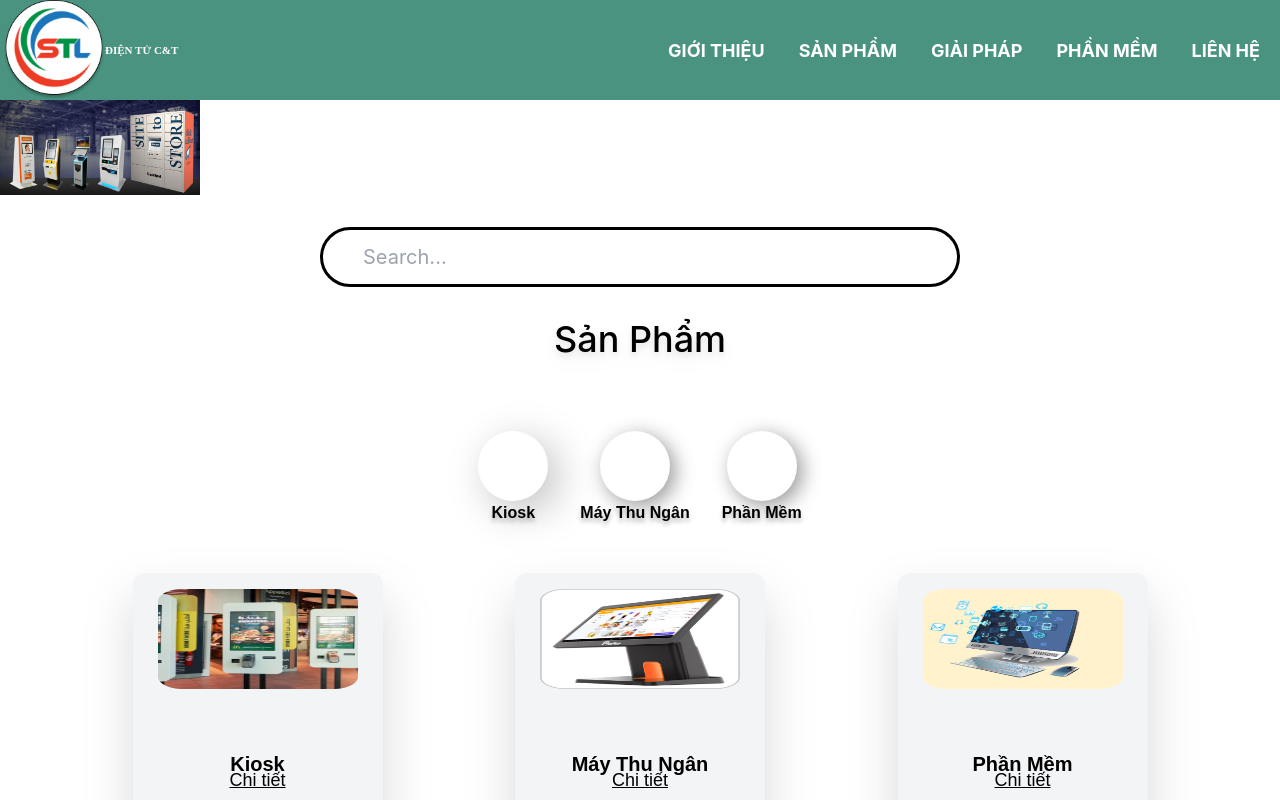
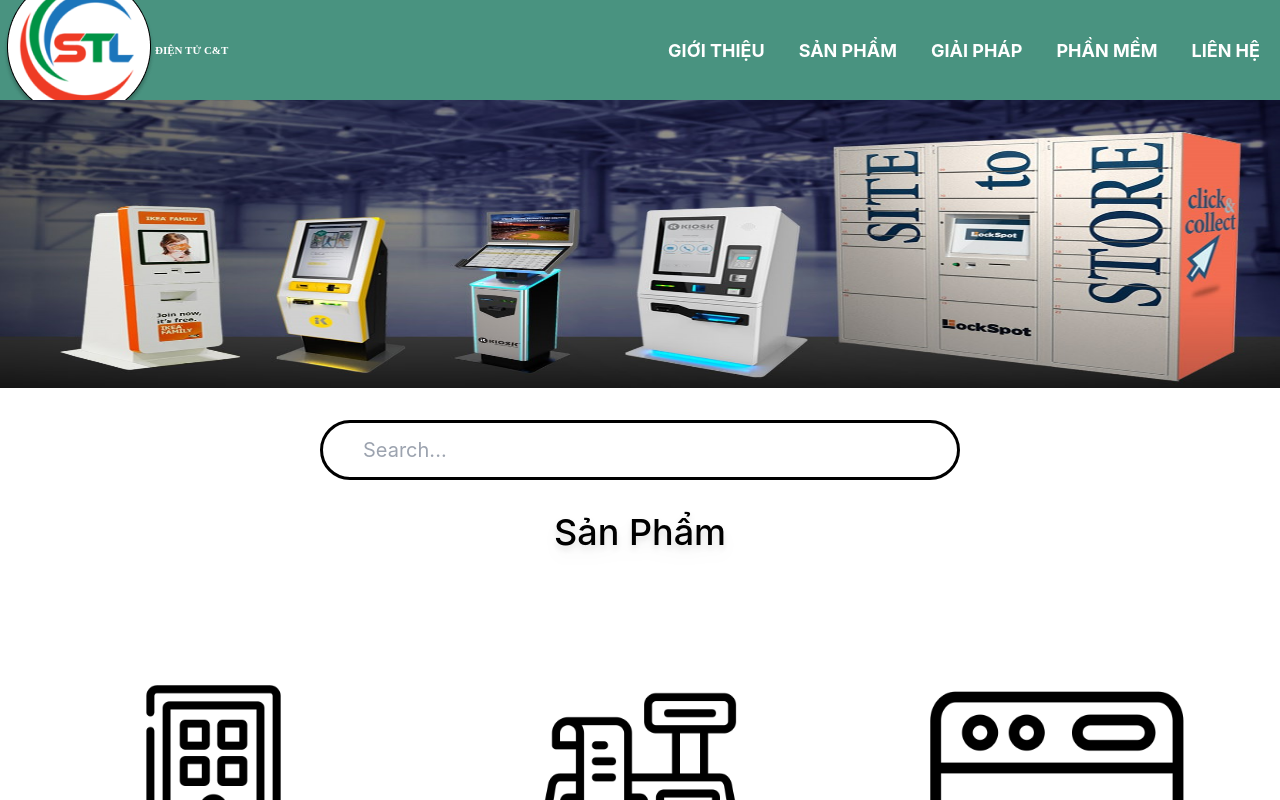
Before and after one commit to PandaCute1512/web-stl, a React (Create React App) app: page /product in a window 1280 px wide. Shown: the top 800 px of the page. Built offline with nearby package versions, Linux system fonts and the light colour scheme.

Commit message:
.fix css

```diff
--- a/src/components/header/header.scss
+++ b/src/components/header/header.scss
@@ -36,12 +36,7 @@
     height: 30px;
     margin: 10px 10px 10px 10px;
   }
-  img{
-    max-width:200px;
-    max-height:100px;
-    width: auto;
-    height: auto;
-  }
+
   .header a.introduce {
     color: white;
     font-weight: bold;
--- a/src/features/product/component/banner/banner.scss
+++ b/src/features/product/component/banner/banner.scss
@@ -1,4 +1,4 @@
 .banner{
-    @apply w-full
+    @apply w-96 h-96;
 
  }
--- a/src/features/product/component/banner/banner.tsx
+++ b/src/features/product/component/banner/banner.tsx
@@ -3,8 +3,8 @@ import './banner.scss'
 
 const Banner: any = () => {
     return (
-        <div className="banner">
-           <img src={`${process.env.PUBLIC_URL}/asset/banner.jpg`}></img>
+        <div >
+           <img className="w-full h-72" src={`${process.env.PUBLIC_URL}/asset/banner.jpg`}/>
         </div>
 
 
--- a/src/features/product/component/dasboard/dasboard.tsx
+++ b/src/features/product/component/dasboard/dasboard.tsx
@@ -15,15 +15,15 @@ const Dasboard: any = () => {
                 <br />
                 <div className='btncategory mt-12'>
                     <div className='div-btn'>
-                        <button className='iconn btnkiosk'></button>
+                        <button className=''><img src={`${process.env.PUBLIC_URL}/asset/iconkiosk.png`} alt="" /></button>
                         <p className='p-items'>Kiosk</p>
                     </div>
                     <div className='div-btn'>
-                        <button className='iconn btnmaythungan'></button>
+                        <button className=''><img src={`${process.env.PUBLIC_URL}/asset/iconmaythungan.png`} alt="" /></button>
                         <p className='p-items'>Máy Thu Ngân</p>
                     </div>
                     <div className='div-btn'>
-                        <button className='iconn btnphanmem'></button>
+                        <button className=''><img src={`${process.env.PUBLIC_URL}/asset/iconsoftware.png`} alt="" /></button>
                         <p className='p-items'>Phần Mềm</p>
                     </div>
                 </div>
```
